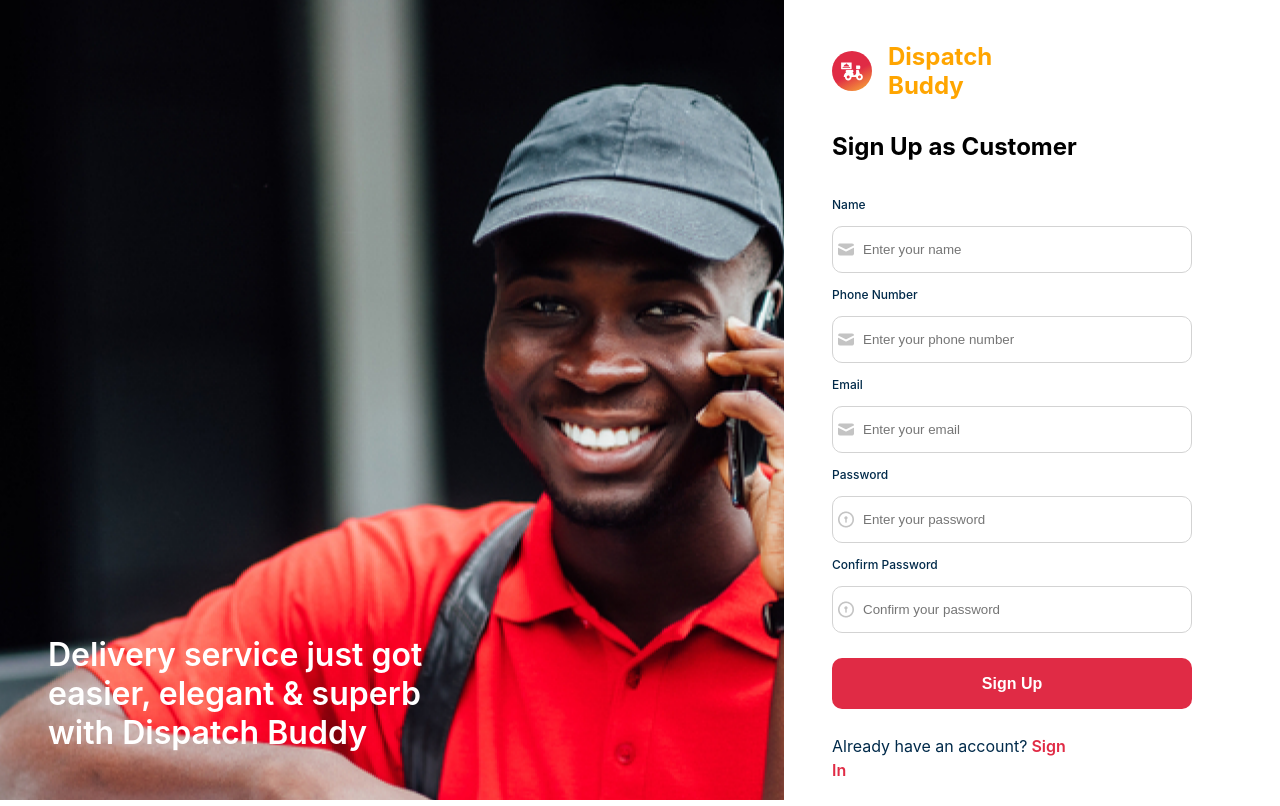
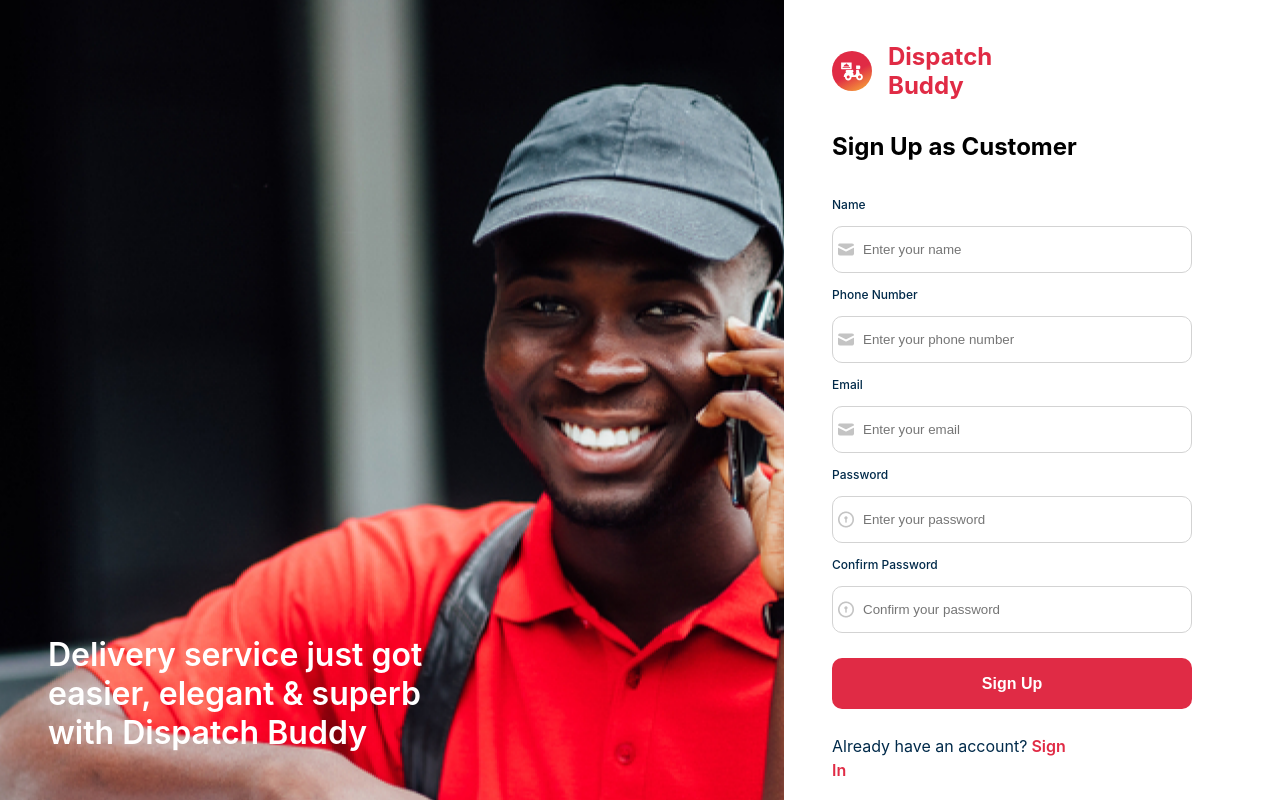
Before and after one commit to Afosbids/Dispatch-Buddy-Frontend, a React (Create React App) app: page /user-signup in a window 1280 px wide. Built offline with nearby package versions, Linux system fonts and the light colour scheme.

Commit message:
user sign-up refactor

```diff
--- a/src/pages/userSignup/userSignup.css
+++ b/src/pages/userSignup/userSignup.css
@@ -8,9 +8,9 @@
  width: 65%;
  height: 100%;
  padding: 3rem;
- color: white;
+ color: #FFFFFF;
  background-image: url('./images/signupImg.png');
- background-position: center center;
+ background-position: center;
  font-size: 2rem;
  font-weight: 600;
  display: flex;
@@ -28,7 +28,7 @@
 }
 
 .logo-text {
-    color: orange;
+    color: #E02B45;
     margin-left: 1rem;
 }
 
```
